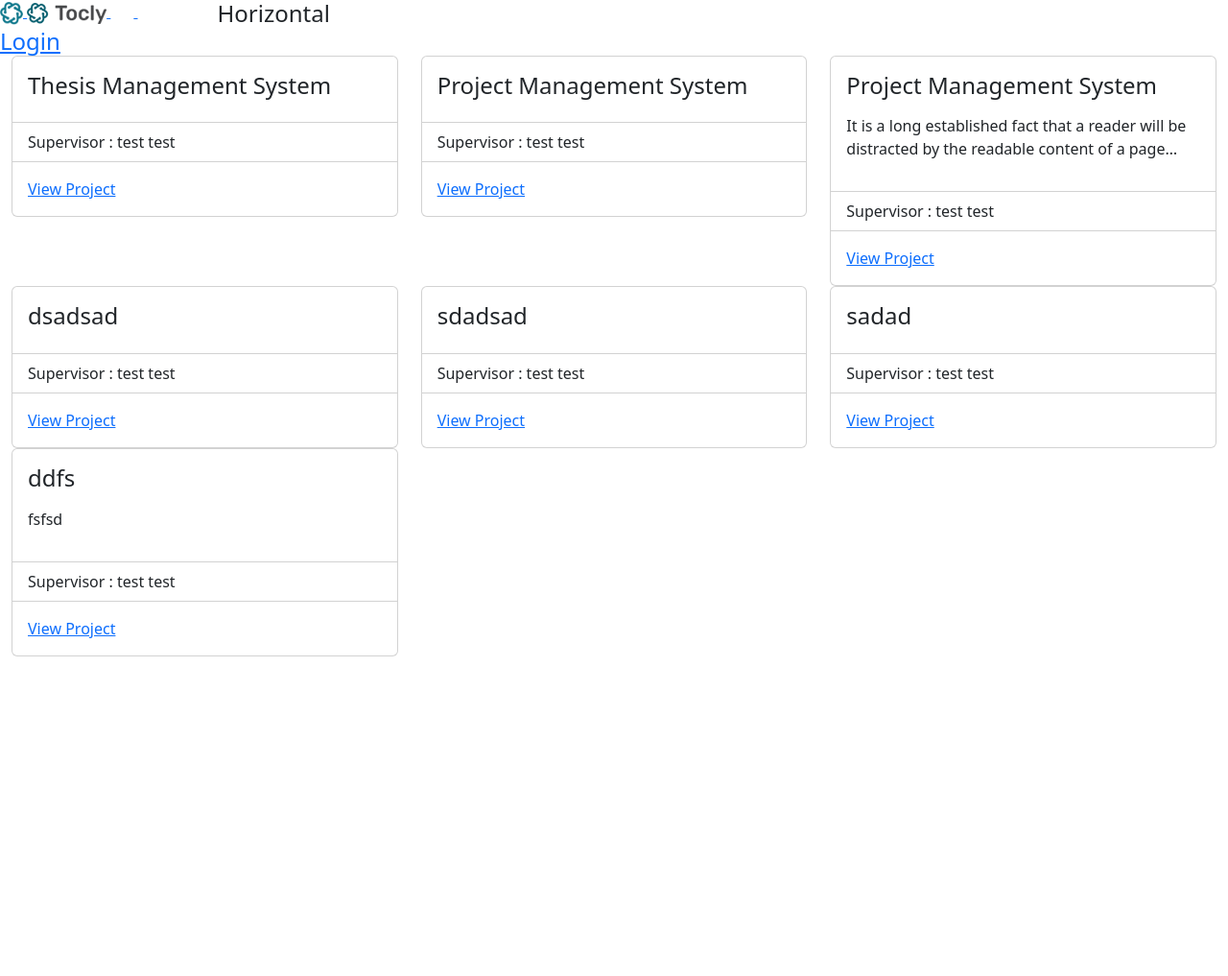
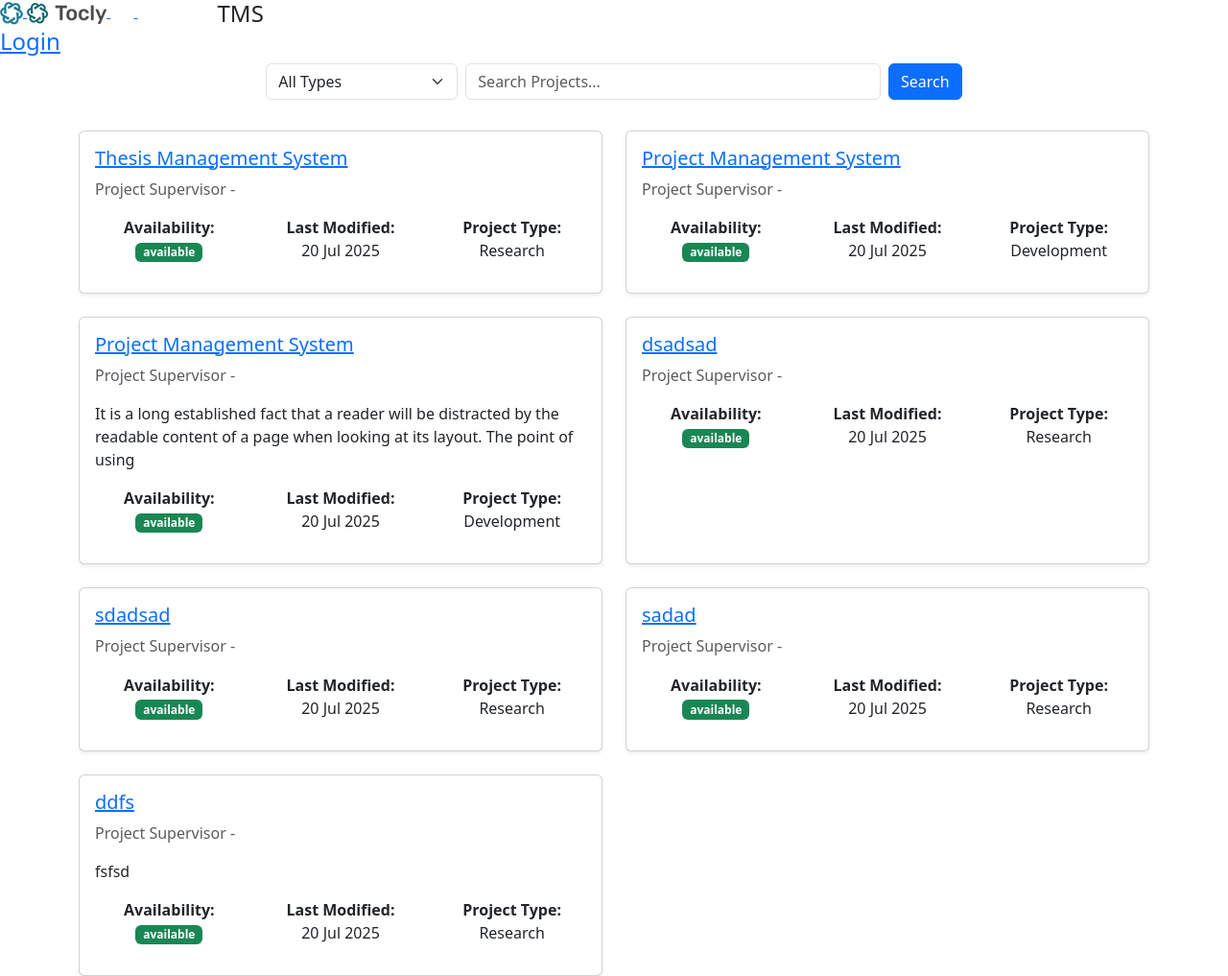
Before and after one commit to the-roshandahal/thesis, a Django app: page / in a window 1280 px wide. Shown: the whole page at 96% size. Before the commit the page ends 684 px from the top, so only its background shows below. Run offline with Django 5.2, Linux system fonts and the light colour scheme; data comes from the database, SQL or seed files in the repository; both versions use the stored data as it was after the commit; some libraries are stand-ins or nearby versions.

Commit message:
project filter

```diff
--- a/accounts/views.py
+++ b/accounts/views.py
@@ -51,7 +51,7 @@ def login(request):
 
 def logout_view(request):
     request.session.flush()
-    return redirect('login')
+    return redirect('homepage')
 
 
 def student_admin(request):
--- a/defaults/urls.py
+++ b/defaults/urls.py
@@ -3,7 +3,7 @@ from django.urls import path
 from . import views
 
 urlpatterns = [
-    path('', views.home, name='home'),
-    path('homepage/', views.homepage, name='homepage'),
+    path('home/', views.home, name='home'),
+    path('', views.homepage, name='homepage'),
 
 ]
--- a/defaults/views.py
+++ b/defaults/views.py
@@ -8,7 +8,7 @@ from projects.models import *
 
 from django.contrib.auth.decorators import login_required
 
-# @login_required(login_url='login')
+@login_required(login_url='login')
 def home(request):
 
     if request.user.is_superuser:
@@ -25,8 +25,20 @@ def home(request):
         return render(request, 'student_dashboard.html', context)
 
 def homepage(request):
+    query = request.GET.get('q')
+    topic_type = request.GET.get('topic_type')
+
     projects = Project.objects.all()
+
+    if query:
+        projects = projects.filter(title__icontains=query)  # or any field you want to search in
+
+    if topic_type:
+        projects = projects.filter(project_type__iexact=topic_type)
+
     context = {
-        'projects' : projects,
+        'projects': projects,
+        'query': query,
+        'selected_topic_type': topic_type,
     }
-    return render (request, 'index.html', context)
+    return render(request, 'index.html', context)
--- a/projects/models.py
+++ b/projects/models.py
@@ -1,7 +1,8 @@
-from django.db import models
 from django.db import models
 from django.contrib.auth.models import AbstractUser
 from accounts.models import *
+from django.utils import timezone
+
 
 # Create your models here.
 class Project(models.Model):
@@ -17,7 +18,8 @@ class Project(models.Model):
     description = models.TextField()
     created = models.DateTimeField(auto_now_add=True)
     supervisor = models.ForeignKey(User, on_delete= models.CASCADE)
-
+    availability = models.CharField(max_length=100, default='available')
+    last_modified = models.DateTimeField(default=timezone.now())
     def __str__(self):
         return self.title
 
--- a/projects/views.py
+++ b/projects/views.py
@@ -25,7 +25,8 @@ def add_project(request):
             project_type=project_type,
             prerequisites=prerequisites,
             description=description,
-            supervisor=request.user
+            supervisor=request.user,
+            availability='available'
         )
 
         areas = request.POST.getlist('project_areas[]')
@@ -36,7 +37,6 @@ def add_project(request):
             ProjectFile.objects.create(project=project, file=f)
 
 
-        # Handle links
         for url in request.POST.getlist('project_links[]'):
             if url.strip():
                 ProjectLink.objects.create(project=project, url=url)
--- a/templates/index.html
+++ b/templates/index.html
@@ -1,23 +1,12 @@
 {% load static %}
-
-
-
-
-
-
 <!doctype html>
 <html lang="en">
 {% include 'nav-links.html' %}
-
-
-
 </head>
 
 <body data-topbar="colored" data-layout="horizontal">
     <!-- Begin page -->
     <div id="layout-wrapper">
-
-
         <header id="page-topbar">
             <div class="navbar-header">
                 <div class="d-flex">
@@ -50,89 +39,125 @@
 
                     <!-- start page title -->
                     <div class="page-title-box align-self-center d-none d-md-block">
-                        <h4 class="page-title mb-0">Horizontal</h4>
+                        <h4 class="page-title mb-0">TMS</h4>
                     </div>
                     <!-- end page title -->
                 </div>
 
                 <div class="d-flex">
-
-
-
-
-
-
-
                     <div class="dropdown d-inline-block">
                         <div class="page-title-box align-self-center d-none d-md-block">
-                    <a href="{% url 'login' %}"><h4 class="page-title mb-0">Login</h4></a>
-                  </div>
+                            <a href="{% url 'login' %}">
+                                <h4 class="page-title mb-0">Login</h4>
+                            </a>
+                        </div>
                     </div>
-
-
-
-
                 </div>
             </div>
         </header>
 
+        <div class="page-content">
+            <div class="container-fluid">
+                <div class="container d-flex justify-content-center p-2">
+                    <div class="row w-100">
+                        <div class="col-md-8 mx-auto">
+                            <form class="d-flex" method="get" role="search">
+                                <!-- Filter Dropdown -->
+                                <select class="form-select me-2" name="topic_type" style="max-width: 200px;">
+                                    <option value="" {% if not selected_topic_type %}selected{% endif %}>All Types</option>
+                                    <option value="Research" {% if selected_topic_type == 'Research' %}selected{% endif %}>Research</option>
+                                    <option value="Development" {% if selected_topic_type == 'Development' %}selected{% endif %}>Development</option>
+                                    <option value="R and D" {% if selected_topic_type == 'R and D' %}selected{% endif %}>R and D</option>
+                                </select>
+
+
+                                <!-- Search Input -->
+                                <input class="form-control me-2" type="search" name="q" placeholder="Search Projects..."
+                                    value="{{ query|default:'' }}" aria-label="Search">
+
+                                <!-- Search Button -->
+                                <button class="btn btn-primary" type="submit">Search</button>
+                            </form>
+
+                        </div>
+                    </div>
+                </div>
 
 
 
+                <!-- Main content here -->
+                <div class="container mt-4">
+                    <div class="row row-cols-1 row-cols-md-2 g-4">
+                        {% if projects %}
+                        {% for project in projects %}
+                        <div class="col">
+                            <div class="card shadow-sm h-100">
+                                <div class="card-body">
+                                    <a href="{% url 'project_detail' project.id %}">
+
+                                        <h5 class="card-title">{{ project.title }}</h5>
+                                    </a>
+                                    <p class="mb-0 mt-2 text-muted"> Project Supervisor - <span
+                                            class="badge badge-soft-success mb-0">
+                                            {{project.supervisor.first_name}} {{ project.supervisor.last_name }}</span>
+                                    </p>
+
+                                    <!-- Tags -->
+                                    <div class="mb-2">
+                                        {% for tag in project.tags.all %}
+                                        <span class="badge bg-secondary">{{ tag.name }}</span>
+                                        {% endfor %}
+                                    </div>
+
+                                    <!-- Truncated Description -->
+                                    <p class="card-text">
+                                        {{ project.description|truncatechars:150|safe }}
+                                    </p>
+                                    <div class="row text-center mb-3">
+                                        <div class="col-md-4">
+                                            <strong>Availability:</strong><br>
+
+                                            {% if project.availability == "available" %}
+                                            <span class="badge bg-success">{{ project.availability }}</span>
+                                            {% else %}
+                                            <span class="badge bg-danger">{{ project.availability }}</span>
+                                            {% endif %}
+                                        </div>
+                                        <div class="col-md-4">
+                                            <strong>Last Modified:</strong><br>
+                                            {{ project.last_modified|date:"d M Y" }}
+                                        </div>
+                                        <div class="col-md-4">
+                                            <strong>Project Type:</strong><br>
+                                            {{ project.project_type }}
+                                        </div>
+                                    </div>
 
 
+                                </div>
+                            </div>
+                        </div>
+                        {% endfor %}
+                        {% else %}
+                        <div class="container d-flex flex-column justify-content-center align-items-center p-2">
+                            <div class="col-12">
+                                <div class="alert alert-info text-center" role="alert">
+                                    No projects found matching your criteria.
+                                </div>
+                            </div>
+                            <a href="{% url 'homepage' %}">
+                                <button class="btn btn-primary mt-3">Back to Projects</button>
+                            </a>
+                        </div>
 
-
-
-
-
-
-
-
-
-
-
-    <div class="page-content">
-        <div class="container-fluid">
-            <!-- Main content here -->
-             <div class = 'row'>
-
-             {% for project in projects%}
-             <div class="col-md-6 col-xl-4">
-
-                <div class="card">
-                    <div class="card-body">
-                        <h4 class="card-title">{{project.title}}</h4>
-                        <p class="card-text">{{project.description|truncatechars:100|safe}}</p>
-                    </div>
-                    <ul class="list-group list-group-flush">
-                        <li class="list-group-item">Supervisor : {{project.supervisor.first_name}} {{project.supervisor.last_name}}</li>
-                    </ul>
-                    <div class="card-body">
-                        <a href="{% url 'project_detail' project.id %}" class="card-link">View Project</a>
+                        {% endif %}
                     </div>
                 </div>
 
-            </div><!-- end col -->
-            {% endfor %}
-             </div>
+            </div>
+        </div>
+        <!-- End Page-content -->
+</body>
+{% include 'footer.html' %}
 
-
-
-
-
-
-
-
-
-
-
-
-
-
-        </div>
-
-    </div>
-    <!-- End Page-content -->
-
-{% include 'footer.html' %}
+</html>
```
Also changed, not shown: db.sqlite3, projects/migrations/0005_project_availability.py (added), projects/migrations/0006_project_last_modified.py (added).
